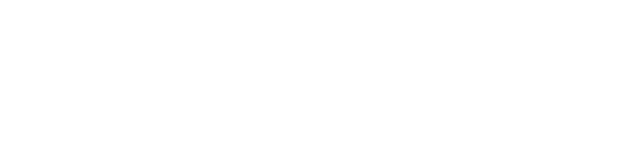
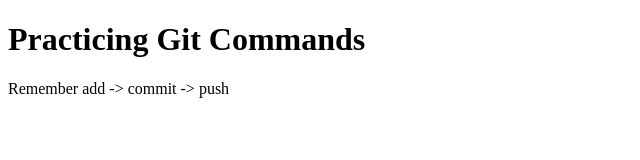
Before and after one commit to jenniferzal/bounce, a plain HTML site: page index.html in a window 1280 px wide. Shown: the whole page, without its empty margins (0-640 px from the left). Drawn offline with Linux system fonts and the light colour scheme.

Commit message:
added 3 changes

```diff
--- a/index.html
+++ b/index.html
@@ -5,9 +5,12 @@
     <meta name="viewport"
           content="width=device-width, user-scalable=no, initial-scale=1.0, maximum-scale=1.0, minimum-scale=1.0">
     <meta http-equiv="X-UA-Compatible" content="ie=edge">
-    <title>Document</title>
+    <title>Git Exercise</title>
 </head>
 <body>
 
+<h1>Practicing Git Commands</h1>
+<p>Remember add -> commit -> push</p>
+
 </body>
 </html>
```
